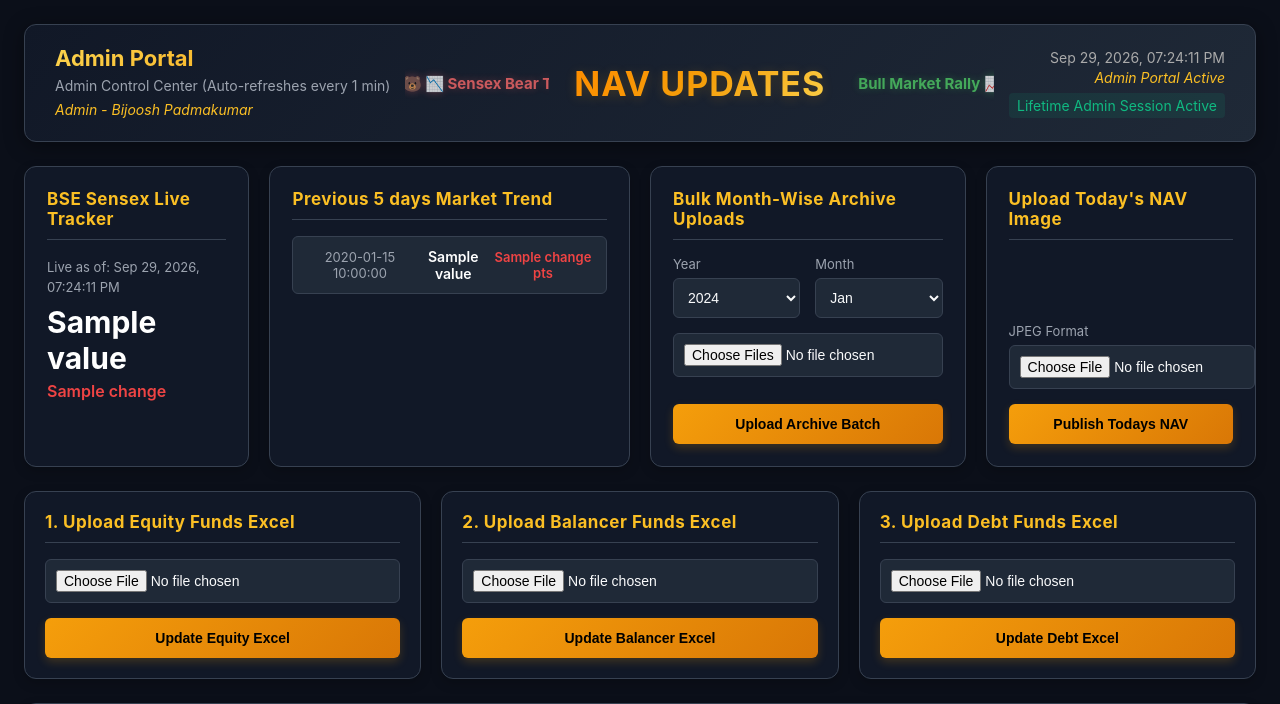
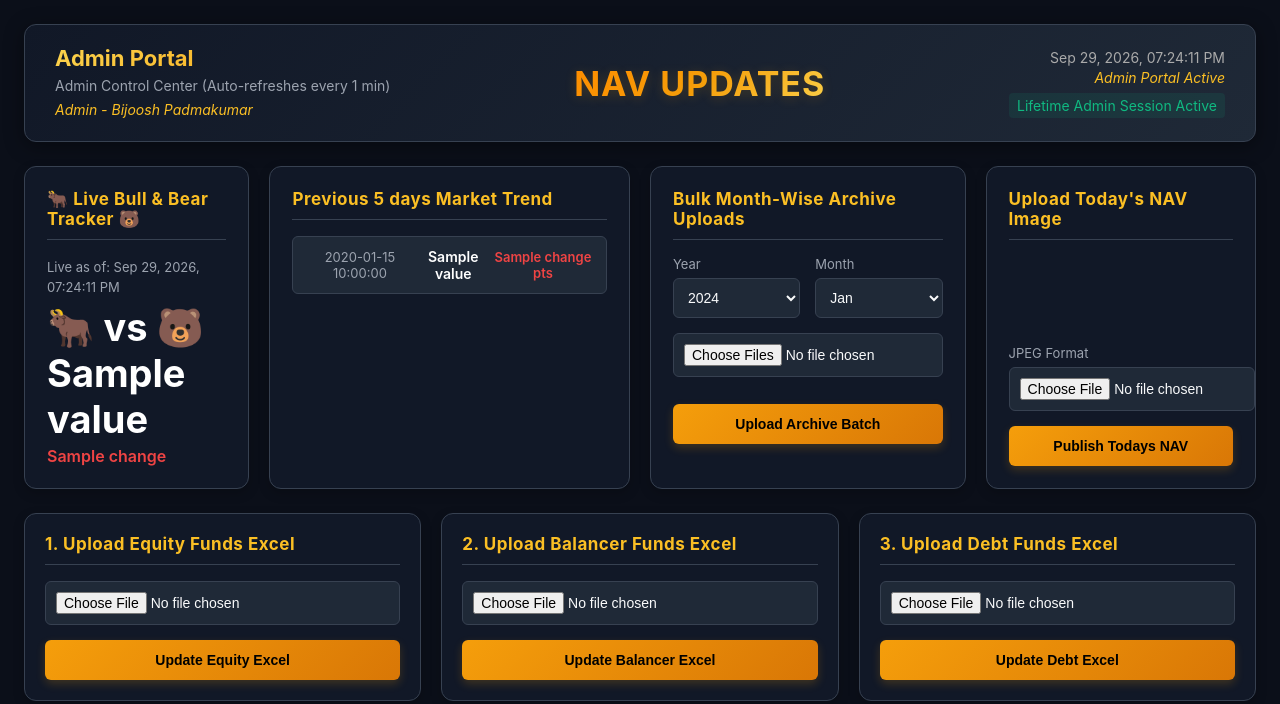
Before and after one commit to Bichu666/nav-dashboard, a Flask app: template templates/admin_dashboard.html in a window 1280 px wide. Shown: the top 704 px of the page. Run offline with Flask 3, Linux system fonts and the light colour scheme; the template is opened without the code that fills it: most values are stand-ins (such as "Sample title", 1, 10 or a date in 2020).

Commit message:
Update: describe your changes here

```diff
--- a/templates/admin_dashboard.html
+++ b/templates/admin_dashboard.html
@@ -45,8 +45,6 @@
             align-items: center;
             margin-bottom: 24px;
             box-shadow: 0 4px 20px rgba(0, 0, 0, 0.4);
-            gap: 15px;
-            flex-wrap: nowrap;
         }
 
         .main-header h2 {
@@ -72,55 +70,6 @@
         .admin-identity { color: var(--accent-gold) !important; font-style: italic; margin: 3px 0; }
         .session-badge { color: var(--green) !important; background: rgba(16, 185, 129, 0.1); padding: 4px 8px; border-radius: 4px; display: inline-block; margin-top: 4px; }
 
-        /* Smooth Ticker Animations for Marked Spaces */
-        .anim-space-left {
-            flex: 1;
-            overflow: hidden;
-            position: relative;
-            height: 45px;
-            display: flex;
-            align-items: center;
-        }
-        .anim-bear-text {
-            position: absolute;
-            white-space: nowrap;
-            animation: moveBear 8s ease-in-out infinite alternate;
-            font-weight: bold;
-            color: #ff6b6b;
-            font-size: 15px;
-            text-shadow: 0 0 8px rgba(255,107,107,0.4);
-        }
-
-        .anim-space-right {
-            flex: 1;
-            overflow: hidden;
-            position: relative;
-            height: 45px;
-            display: flex;
-            align-items: center;
-        }
-        .anim-bull-text {
-            position: absolute;
-            white-space: nowrap;
-            animation: moveBull 8s ease-in-out infinite alternate;
-            font-weight: bold;
-            color: #51cf66;
-            font-size: 15px;
-            text-shadow: 0 0 8px rgba(81,207,102,0.4);
-        }
-
-        @keyframes moveBear {
-            0% { transform: translateX(-10%); opacity: 0.7; }
-            50% { transform: translateX(25%); opacity: 1; }
-            100% { transform: translateX(-10%); opacity: 0.7; }
-        }
-
-        @keyframes moveBull {
-            0% { transform: translateX(15%); opacity: 0.7; }
-            50% { transform: translateX(-25%); opacity: 1; }
-            100% { transform: translateX(15%); opacity: 0.7; }
-        }
-
         .panel {
             background: var(--bg-panel);
             border: 1px solid var(--border-color);
@@ -139,8 +88,8 @@
             letter-spacing: 0.5px;
         }
 
-        .sensex-main-val { font-size: 30px !important; font-weight: 700; color: #fff; margin-top: 8px; }
-        .sensex-change-val { font-size: 16px !important; font-weight: 600; margin-top: 4px; }
+        .market-main-val { font-size: 38px !important; font-weight: 700; color: #fff; margin-top: 8px; }
+        .market-change-val { font-size: 16px !important; font-weight: 600; margin-top: 4px; }
 
         .fund-table-full th, .fund-table-full td { font-size: 14px !important; padding: 14px 12px !important; }
         .section-title-bar {
@@ -351,27 +300,15 @@
     <div class="dashboard-container">
 
         <header class="main-header">
-            <div class="header-left" style="flex-shrink: 0; min-width: 200px;">
+            <div class="header-left">
                 <h2>Admin Portal</h2>
                 <span class="control-center-text">Admin Control Center (Auto-refreshes every 1 min)</span>
                 <p class="admin-identity" style="margin-top: 6px;">Admin - Bijoosh Padmakumar</p>
             </div>
-
-            <!-- Left Marked Space: Moving Bear Animation -->
-            <div class="anim-space-left">
-                <div class="anim-bear-text">🐻 📉 Sensex Bear Trend Active</div>
-            </div>
-
-            <div class="header-center-banner" style="flex-shrink: 0; text-align: center; padding: 0 10px;">
+            <div class="header-center-banner">
                 <h1>NAV UPDATES</h1>
             </div>
-
-            <!-- Right Marked Space: Moving Bull Animation -->
-            <div class="anim-space-right">
-                <div class="anim-bull-text">Bull Market Rally 📈 🐂</div>
-            </div>
-
-            <div class="header-right" style="flex-shrink: 0; text-align: right; min-width: 200px;">
+            <div class="header-right" style="text-align: right;">
                 <p class="live-datetime" id="live-clock">Loading Date & Time...</p>
                 <p class="admin-identity">Admin Portal Active</p>
                 <p class="session-badge">Lifetime Admin Session Active</p>
@@ -379,11 +316,11 @@
         </header>
 
         <div class="top-grid">
-            <div class="panel sensex-panel">
-                <h3>BSE Sensex Live Tracker</h3>
-                <span class="sub-label" id="sensex-time-label" style="font-size: 13px; color: var(--text-muted);">Date and Time</span>
-                <div class="sensex-main-val">{{ sensex.value }}</div>
-                <div class="sensex-change-val {% if sensex.is_positive %}nav-green{% else %}nav-red-alert{% endif %}">{{ sensex.change }}</div>
+            <div class="panel market-panel">
+                <h3>🐂 Live Bull & Bear Tracker 🐻</h3>
+                <span class="sub-label" id="market-time-label" style="font-size: 13px; color: var(--text-muted);">Date and Time</span>
+                <div class="market-main-val">🐂 vs 🐻 {{ sensex.value }}</div>
+                <div class="market-change-val {% if sensex.is_positive %}nav-green{% else %}nav-red-alert{% endif %}">{{ sensex.change }}</div>
             </div>
 
             <div class="panel trend-panel">
@@ -634,7 +571,7 @@
             const options = { year: 'numeric', month: 'short', day: 'numeric', hour: '2-digit', minute: '2-digit', second: '2-digit', hour12: true };
             const timeString = now.toLocaleString('en-US', options);
             document.getElementById('live-clock').innerText = timeString;
-            document.getElementById('sensex-time-label').innerText = "Live as of: " + timeString;
+            document.getElementById('market-time-label').innerText = "Live as of: " + timeString;
         }
         setInterval(updateClock, 1000);
         updateClock();
```
Also changed, not shown: templates/user_dashboard.html (+14 -77 lines), 4 other files.
